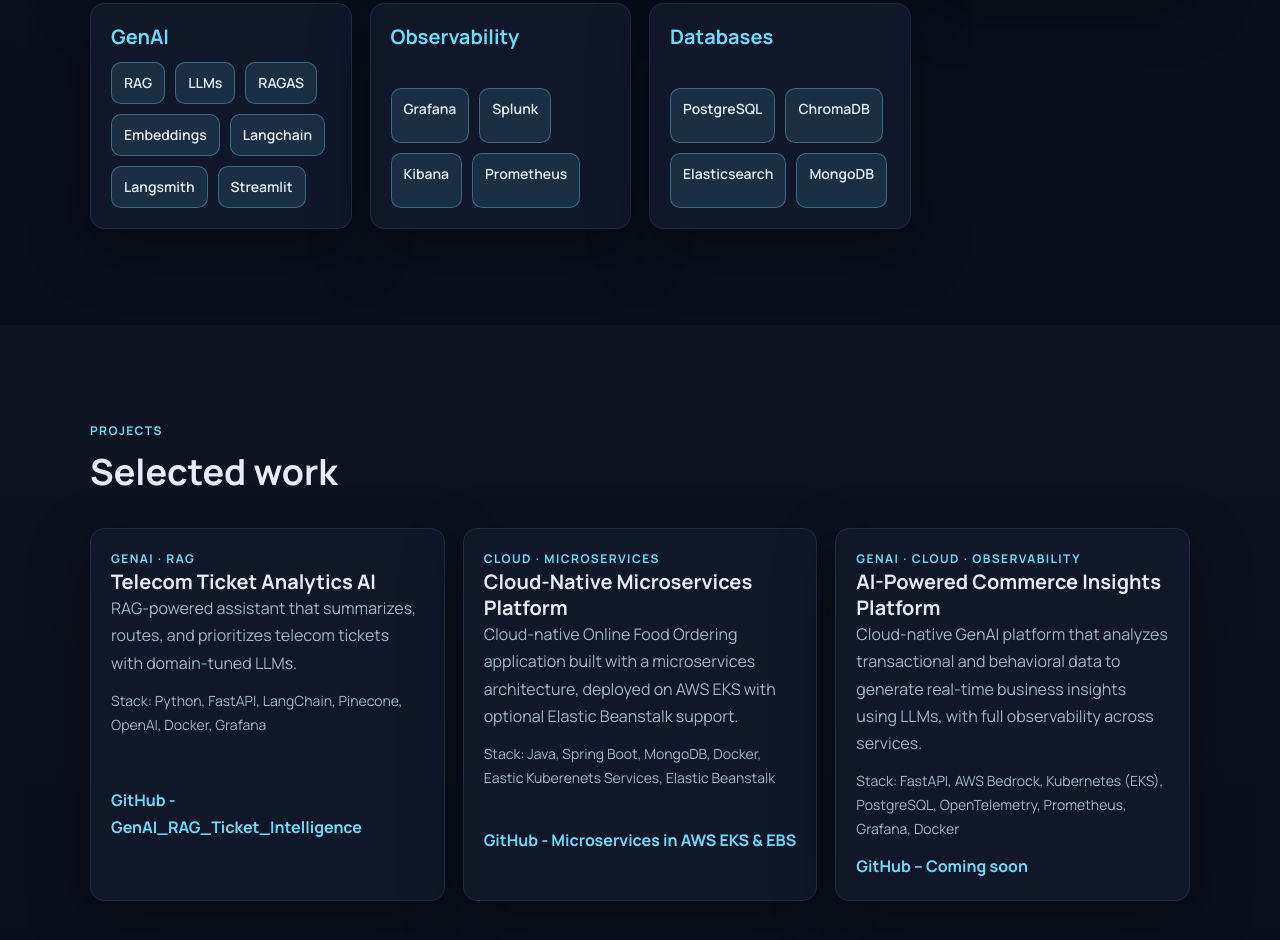
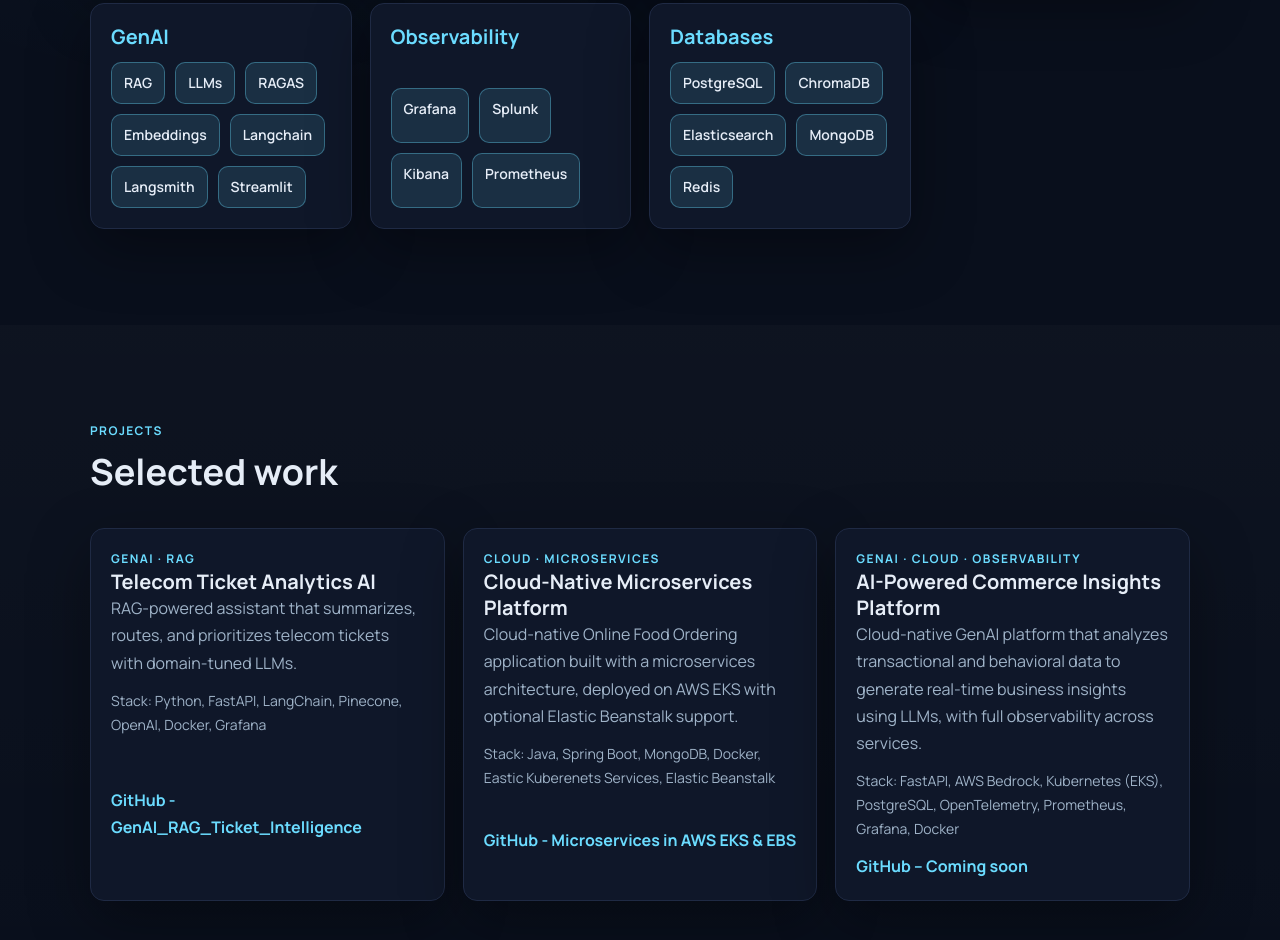
Before and after one commit to satheeshkumart50/portfolio, a plain HTML site: page index.html in a window 1280 px wide. Shown: the part 1481-2421 px from the top of the page. Drawn offline with Linux system fonts and the light colour scheme.

Commit message:
Update the index.html file

```diff
--- a/index.html
+++ b/index.html
@@ -174,6 +174,7 @@
                 <span class="badge">ChromaDB</span>
                 <span class="badge">Elasticsearch</span>
                 <span class="badge">MongoDB</span>
+                <span class="badge">Redis</span>
               </div>
             </article>
           </div>
```
